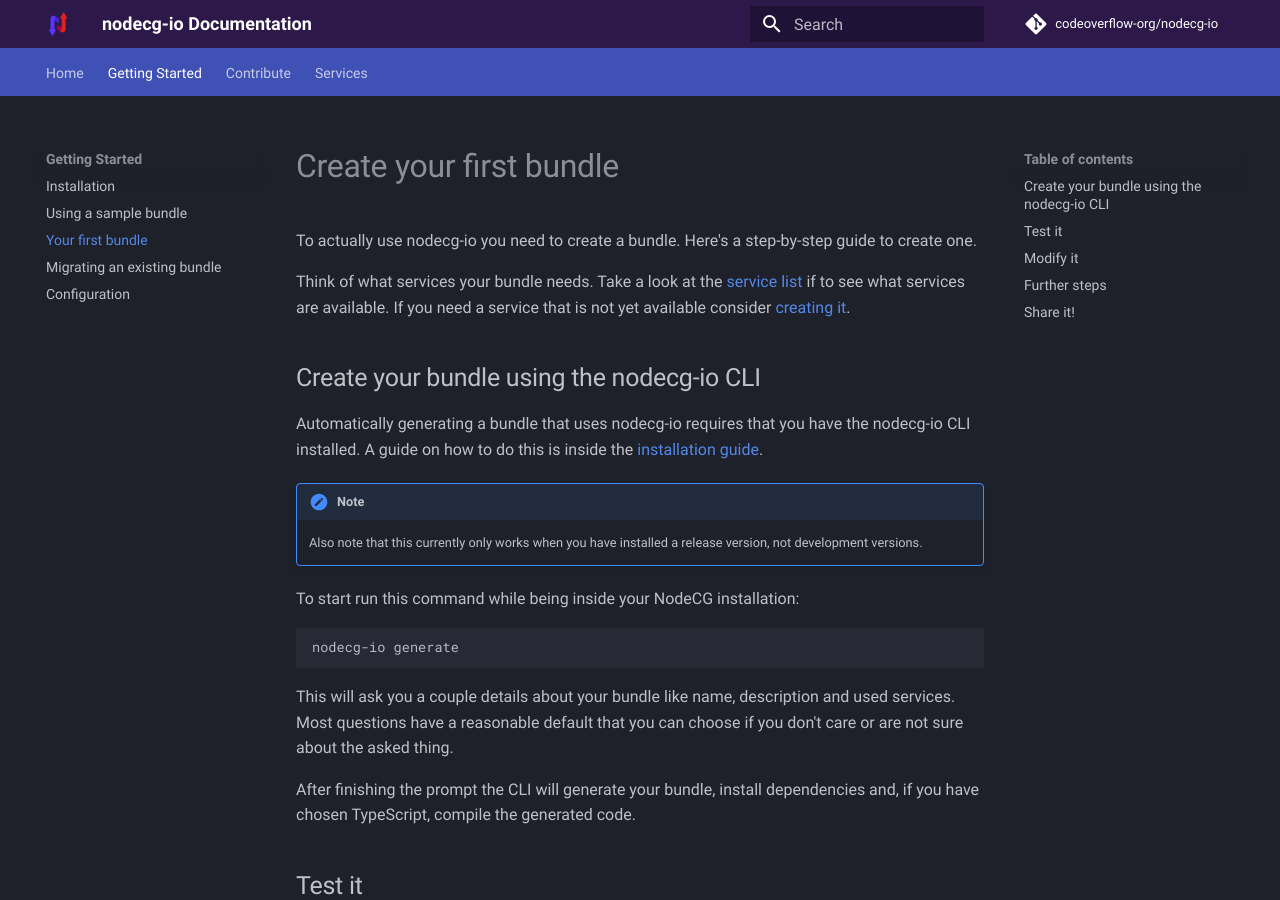
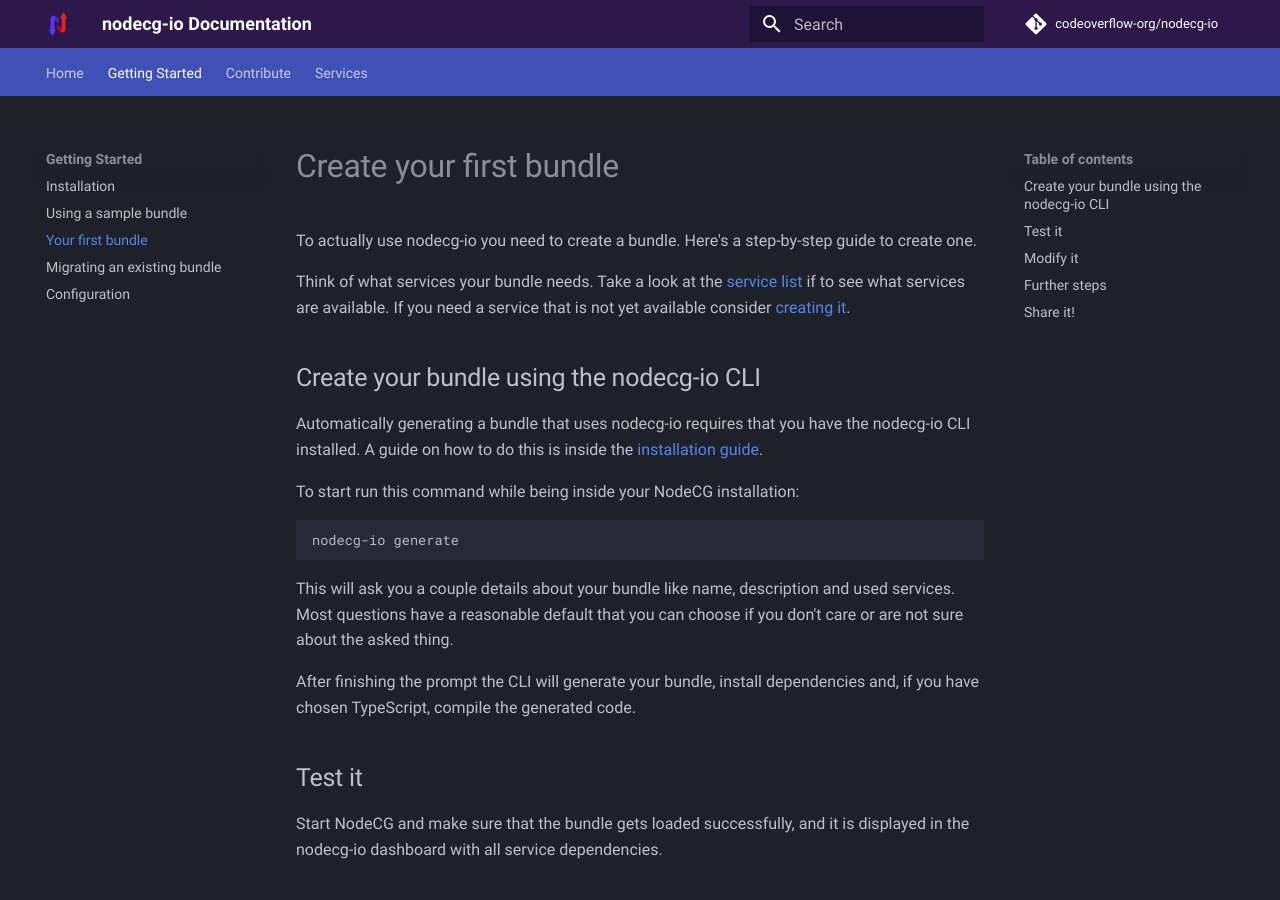
Before and after one commit to codeoverflow-org/nodecg-io-docs, an MkDocs documentation site: the page built from docs/getting_started/create_new_bundle.md, in a window 1280 px wide and 900 px high. Built offline with MkDocs 1.6.1 and Material for MkDocs 9.7.7, drawn with Linux system fonts in a browser that asks for light colours; comment, search, counter and statistics services are not loaded; the version menu is left out.

Commit message:
Add support for generating bundles using the cli with dev installs

```diff
--- a/docs/getting_started/create_new_bundle.md
+++ b/docs/getting_started/create_new_bundle.md
@@ -13,11 +13,6 @@
 Automatically generating a bundle that uses nodecg-io requires that you have the
 nodecg-io CLI installed. A guide on how to do this is inside the
 [installation guide](./install.md).
-
-!!! NOTE
-
-    Also note that this currently only works when you have installed a release
-    version, not development versions.
 
 To start run this command while being inside your NodeCG installation:
 
```
